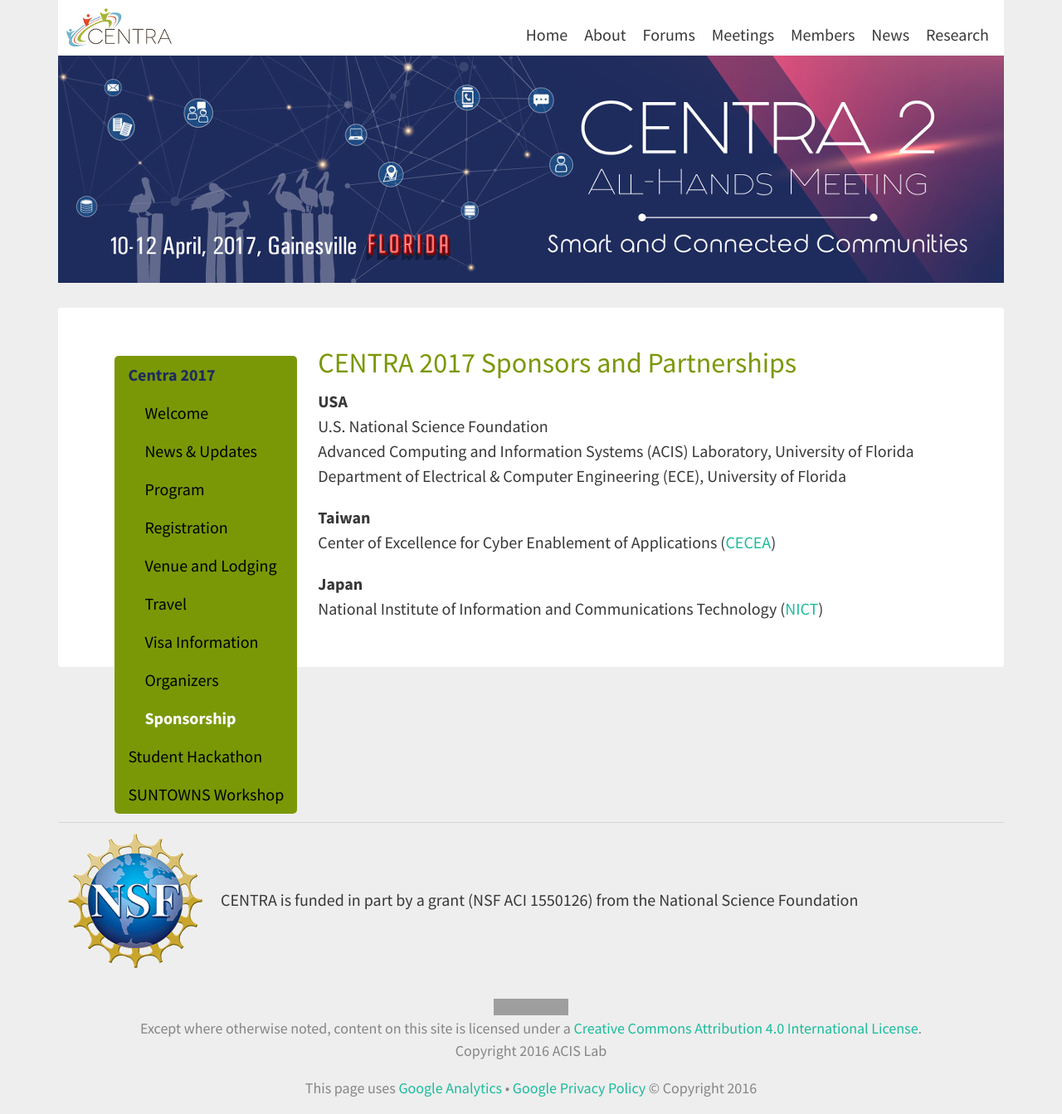
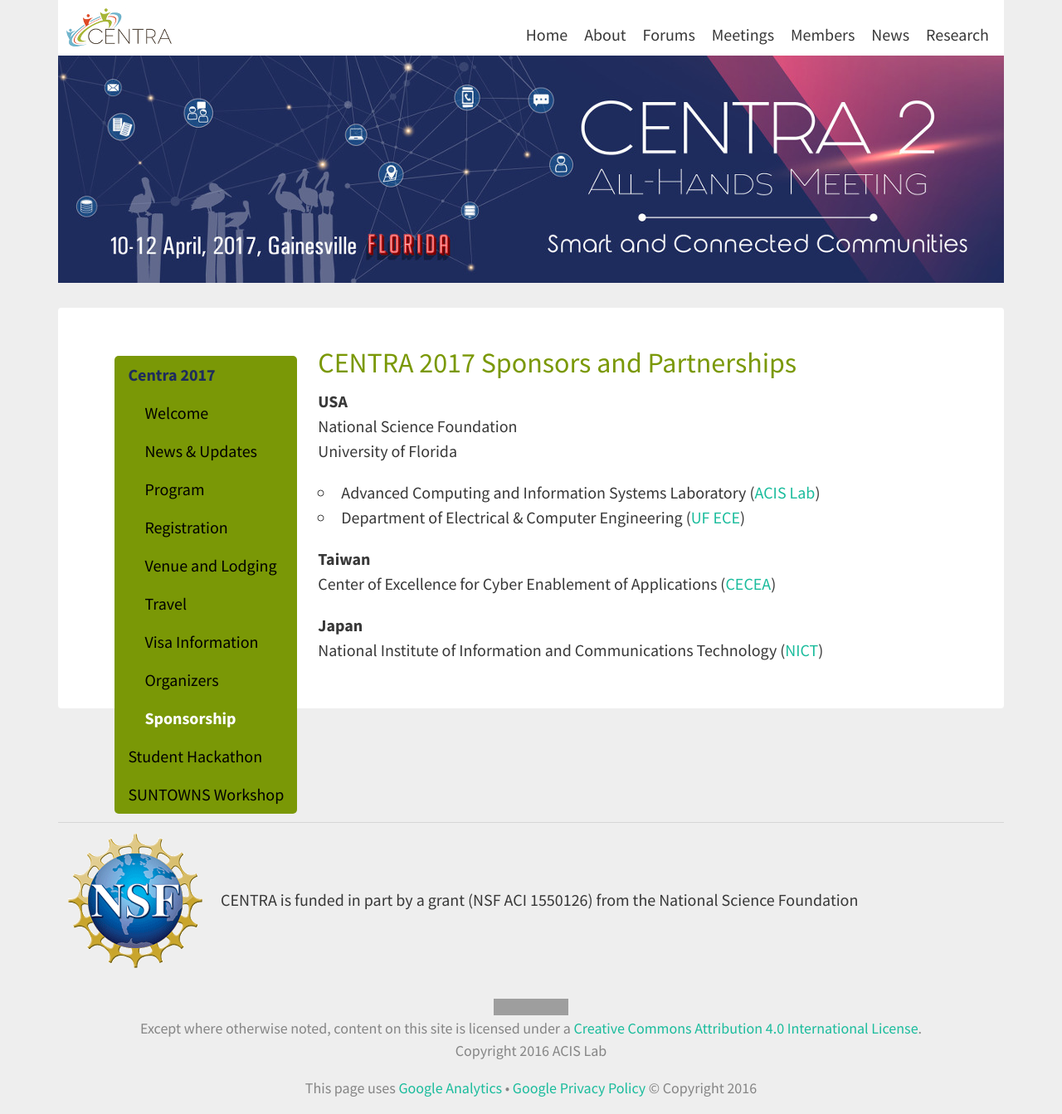
Before and after one commit to hmchou56/centra8, a Jekyll site: the page built from centra2/sponsorship.md, in a window 1280 px wide. Shown: the whole page at 83% size. Built offline with Jekyll 4.4.1, drawn with Linux system fonts in a browser that asks for light colours; nearby versions of some CDN libraries; grey boxes are pictures that could not be loaded.

Commit message:
added sponsors links

```diff
--- a/centra2/sponsorship.md
+++ b/centra2/sponsorship.md
@@ -11,9 +11,12 @@
 
 <p>
 <strong>USA </strong> <br />
-U.S. National Science Foundation <br />
-Advanced Computing and Information Systems (ACIS) Laboratory, University of Florida <br />
-Department of Electrical & Computer Engineering (ECE), University of Florida
+National Science Foundation <br />
+University of Florida
+<ul type="circle">
+ <li>Advanced Computing and Information Systems Laboratory (<a href="https://www.acis.ufl.edu">ACIS Lab</a>)</li>
+ <li>Department of Electrical & Computer Engineering (<a href="https://www.ece.ufl.edu" target="_blank">UF ECE</a>)</li>
+</ul>
 </p>
 <p>
 <strong>Taiwan</strong> <br />
```
